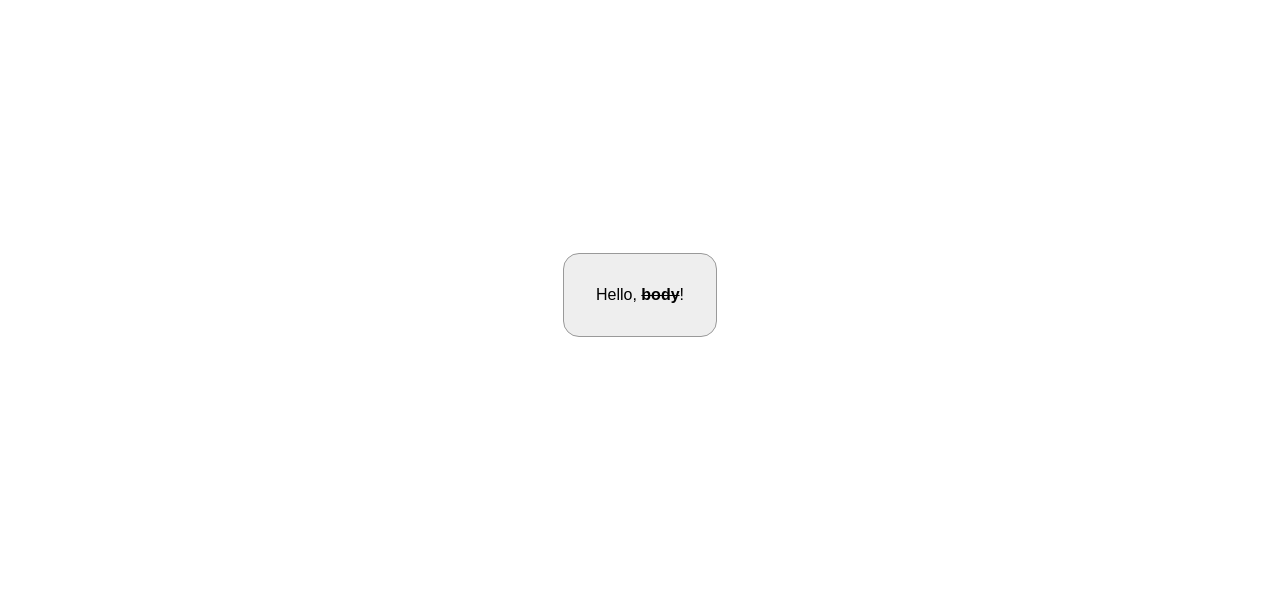
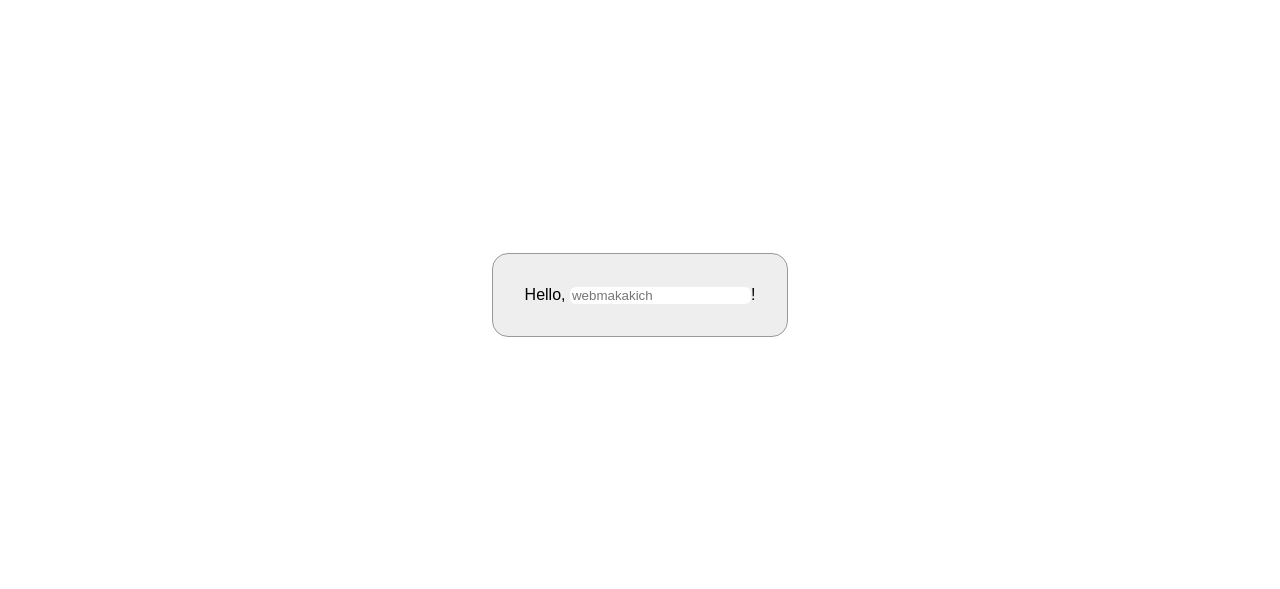
Before and after one commit to lipa44/web-labs, a plain HTML site: page lab1/index.html in a window 1280 px wide. Shown: the part 110-699 px from the top of the page. Drawn offline with Linux system fonts and the light colour scheme; a web font is replaced by a local one.

Commit message:
style: yet more UI changes

```diff
--- a/lab1/index.html
+++ b/lab1/index.html
@@ -56,7 +56,16 @@
             </a> 😋
         </p>
 
-        <p class="main__body-mock" id="main__body-mock">Hello, <b>body</b>!</p>
+        <p class="main__body-mock" id="main__body-mock">
+            Hello,
+            <input
+                    style="border: none; border-radius: 0.375rem;"
+                    type="text"
+                    spellcheck='false'
+                    placeholder="webmakakich"
+                    onchange="alert(`Hello, ${event.target.value}`)"
+            >!
+        </p>
 
         <div class="main__code-snippet" id="main__code-snippet" style="display: none">
             <code class="code-snippet__code" id="code-snippet__code"></code>
@@ -65,7 +74,6 @@
         <pre class="main__ascii-art" id="main__ascii-art" style="display: none">
             <code></code>
         </pre>
-
     </main>
 
     <footer class="footer container">
--- a/lab1/styles/styles.scss
+++ b/lab1/styles/styles.scss
@@ -4,7 +4,7 @@
 //  border: #666666 dashed;
 //}
 
-html {
+* {
   font-family: 'M PLUS 1 Code', sans-serif;
 }
 
@@ -221,11 +221,11 @@ body {
 
 @media screen and (max-width: 500px) {
   #page-load-stats {
-    font-size: xx-small;
+    font-size: x-small;
   }
 
   .container > h2 {
-    font-size: x-small;
+    font-size: small;
   }
 
   .icon {
```
Also changed, not shown: lab1/styles/styles.css.
